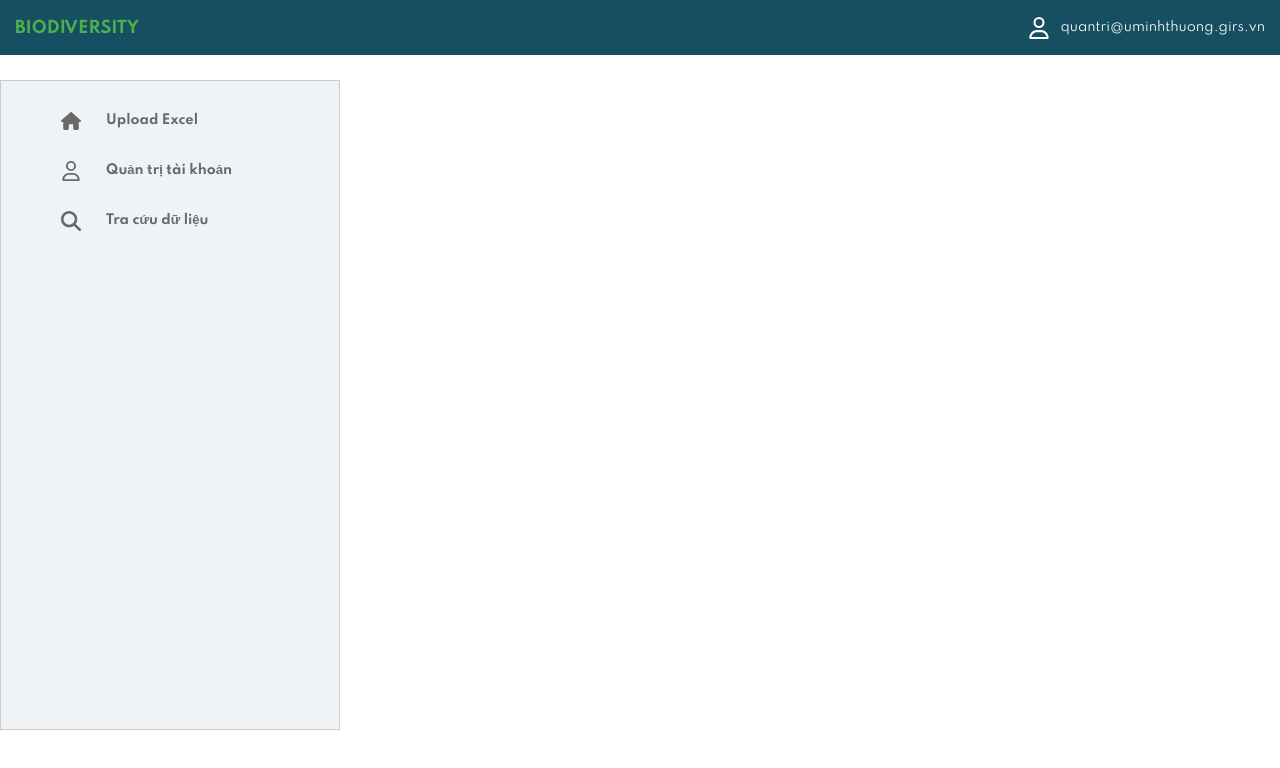
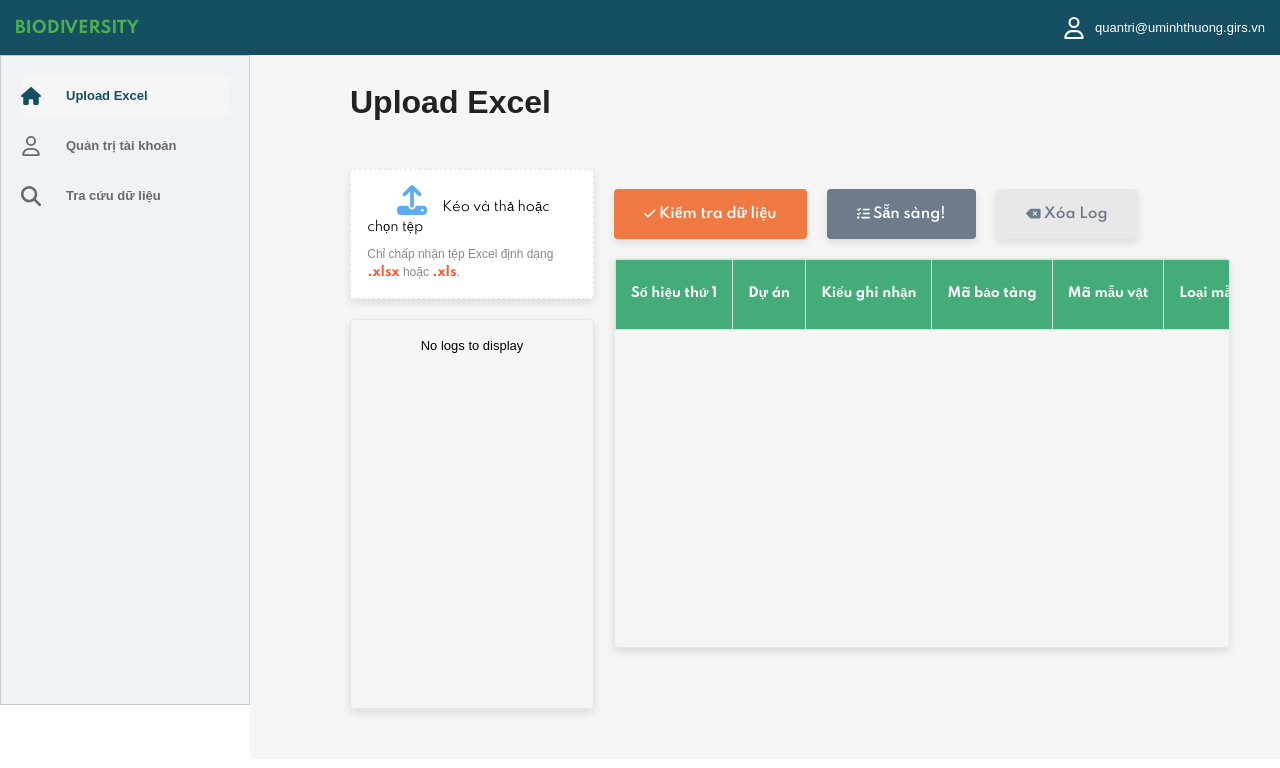
Before and after one commit to nhunhung/UMinhThuong-BioDB, a React (Create React App) app in the folder frontend/: page /admin in a window 1280 px wide. Shown: the top 768 px of the page. Built offline with nearby package versions, Linux system fonts and the light colour scheme.

Commit message:
giaodien

```diff
--- a/frontend/public/index.html
+++ b/frontend/public/index.html
@@ -24,6 +24,7 @@
       work correctly both with client-side routing and a non-root public URL.
       Learn how to configure a non-root public URL by running `npm run build`.
     -->
+    <base href="/" />
     <title>React App</title>
   </head>
   <body>
--- a/frontend/src/App.css
+++ b/frontend/src/App.css
@@ -1,122 +1,12 @@
-/* Cố định header ở trên cùng */
-.header {
-  display: flex;
-  justify-content: space-between;
-  align-items: center;
-  background-color: rgb(22 78 98);
-  height: 55px;
-  padding: 0 15px;
-  color: white;
-  position: fixed; /* Cố định header */
-  top: 0;
-  left: 0;
-  width: 100%;
-  z-index: 10; /* Đảm bảo header luôn ở trên */
+/* Font chữ chính */
+body {
+  font-family: 'Arial', sans-serif;
 }
 
-.header-left {
-  font-size: 16px;
-  color: #4caf50;
-  font-weight: bold;
+h1, h2, h3, h4, h5, h6 {
+  font-family: 'Arial', sans-serif;
 }
 
-.header-right {
-  display: flex;
-  align-items: center;
+p, span, a {
+  font-family: 'Arial', sans-serif;
 }
-
-.account-name {
-  margin-left: 5px;
-  white-space: nowrap;
-  color: white;
-}
-
-.account-icon {
-  width: 22px;
-  height: 22px;
-  color: white;
-  margin-right: 5px;
-}
-
-/* Sidebar cố định, cuộn theo trang */
-.sidebar {
-  width: 250px;  /* Đảm bảo độ rộng menu cố định */
-  height: 100%;  /* Sidebar chiếm hết chiều cao */
-  background-color: #e0e0e0;
-  padding: 20px 0;
-  position: fixed;  /* Giữ sidebar cố định khi cuộn trang */
-  top: 55px;  /* Cách mép trên bằng chiều cao của header */
-  left: 0;
-  overflow-y: auto; /* Cho phép cuộn nội dung trong sidebar */
-}
-
-.menu {
-  list-style: none;
-  padding: 0;
-}
-
-.menu-item {
-  position: relative;
-  padding: 10px 5px;
-  margin: 10px;
-  margin-bottom: 10px;
-  font-weight: bold;
-  cursor: pointer;
-  color: #696969;
-}
-
-.menu-item:nth-child(2) {
-  z-index: 2; /* Menu thứ 2 sẽ hiển thị lên trên backdrop */
-}
-
-.menu-item:hover, .menu-item.active {
-  background-color: #f5f5f5;
-  color: rgb(22 78 98);
-  border-radius: 5px;
-  fill: currentColor;
-}
-
-.menu-name {
-  margin-left: 15px;
-}
-
-.menu-icon {
-  width: 20px;
-  height: 20px;
-  margin-left: 10px;
-  fill: currentColor; /* Để màu icon đồng bộ với text */
-}
-
-/* Container chứa nội dung chính, tránh bị che bởi sidebar */
-.container {
-  display: flex;
-  margin-left: 250px;  /* Đẩy nội dung chính ra khỏi sidebar */
-  background-color: #f5f5f5;
-  width: calc(100% - 250px);  /* Đảm bảo container chiếm hết không gian còn lại */
-  padding-top: 55px; /* Cách header */
-}
-
-.body {
-  width: 100%;
-}
-
-.main {
-  display: flex;
-  flex: 1;
-}
-
-
-.sidebar {
-
-  background-color: #ddd;
- width: 340px !important;
-position:absolute !important;
-
-}
-
-
-.card-list {
-  flex: 0 0 80%; /* CardList chiếm 60% */
-  background-color: #fff; /* Màu nền cho CardList (tuỳ chỉnh) */
-  margin-left:320px !important;
-}
--- a/frontend/src/App.js
+++ b/frontend/src/App.js
@@ -3,6 +3,7 @@ import './App.css';
 import React, { useState } from 'react';
 import { BrowserRouter as Router, Routes, Route, useLocation } from 'react-router-dom';
 import AdminLoginForm from './components/AdminLoginForm';
+import LoginForm from './components/LoginForm';
 import UploadExcel from './components/UploadExcel';
 import Admin from './pages/Admin';
 import Header from './layout/header';
@@ -35,9 +36,10 @@ function App() {
         <Routes>
           <Route path="/" element={<Home />} />
           <Route path="/admin" element={<Admin />} />
-          <Route path="/login" element={<AdminLoginForm />} />
+          <Route path="/Admin-login" element={<AdminLoginForm />} />
+          <Route path="/login" element={<LoginForm />} />
           <Route path="/upload" element={<UploadExcel />} />
-          <Route path="/lookup" element={<LookupPage />} />
+          <Route path="/search" element={<LookupPage />} />
           <Route path="/contact" element={<ContactForm />} />
         </Routes>
 
--- a/frontend/src/StyleCSS/Admin.css
+++ b/frontend/src/StyleCSS/Admin.css
@@ -1,4 +1,4 @@
-/* Cố định header ở trên cùng */
+
 .header {
   display: flex;
   justify-content: space-between;
@@ -7,11 +7,11 @@
   height: 55px;
   padding: 0 15px;
   color: white;
-  position: fixed; /* Cố định header */
+  position: fixed;
   top: 0;
   left: 0;
   width: 100%;
-  z-index: 10; /* Đảm bảo header luôn ở trên */
+  z-index: 10;
 }
 
 .header-left {
@@ -40,14 +40,14 @@
 
 /* Sidebar cố định, cuộn theo trang */
 .sidebar {
-  width: 250px;  /* Đảm bảo độ rộng menu cố định */
-  height: 100%;  /* Sidebar chiếm hết chiều cao */
+  width: 100px;
+  height: 100%;
   background-color: #e0e0e0;
-  padding: 20px 0;
-  position: fixed;  /* Giữ sidebar cố định khi cuộn trang */
-  top: 55px;  /* Cách mép trên bằng chiều cao của header */
+  padding: 5px 0;
+  position: fixed;
+  top: 30px;
   left: 0;
-  overflow-y: auto; /* Cho phép cuộn nội dung trong sidebar */
+  overflow-y: auto;
 }
 
 .menu {
@@ -59,7 +59,7 @@
   position: relative;
   display: flex; /* Sử dụng flex để căn chỉnh chữ và icon trên một dòng */
   align-items: center; /* Căn giữa icon và chữ theo chiều dọc */
-  padding: 10px 30px;
+  padding: 10px 0px;
   margin: 10px;
   margin-bottom: 10px;
   font-weight: bold;
@@ -85,17 +85,17 @@
 .menu-icon {
   width: 20px;
   height: 20px;
-  margin-right: 10px; /* Thay đổi margin-left thành margin-right để căn chỉnh hợp lý */
-  fill: currentColor; /* Để màu icon đồng bộ với text */
+  margin-right: 10px;
+  fill: currentColor;
 }
 
-/* Container chứa nội dung chính, tránh bị che bởi sidebar */
+
 .container {
   display: flex;
-  margin-left: 250px;  /* Đẩy nội dung chính ra khỏi sidebar */
+  margin-left: 250px;
   background-color: #f5f5f5;
-  width: calc(100% - 250px);  /* Đảm bảo container chiếm hết không gian còn lại */
-  padding-top: 55px; /* Cách header */
+  width: calc(100% - 250px);
+  padding-top: 35px;
 }
 
 .body {
--- a/frontend/src/components/Header.js
+++ b/frontend/src/components/Header.js
@@ -1,6 +1,7 @@
 import React from 'react';
-import { AiFillHome, AiOutlineSearch } from 'react-icons/ai'; // Import icons
-import '../StyleCSS/Header.css'; // Đường dẫn đến CSS
+import { Link } from 'react-router-dom'; // Import Link từ react-router-dom
+import { AiFillHome, AiOutlineSearch } from 'react-icons/ai';
+import '../StyleCSS/Header.css';
 
 const Header = () => {
     return (
@@ -12,13 +13,13 @@ const Header = () => {
 
             {/* Navigation */}
             <nav className="header-nav">
-                <a href="/">
+                <Link to="/">
                     <AiFillHome className="icon" /> Trang chủ
-                </a>
-                <a href="/search">
+                </Link>
+                <Link to="/search">
                     <AiOutlineSearch className="icon" /> Tra cứu dữ liệu
-                </a>
-                <a href="/contact">Liên hệ</a>
+                </Link>
+                <Link to="/contact">Liên hệ</Link>
             </nav>
 
             {/* Actions */}
--- a/frontend/src/components/LoginForm.js
+++ b/frontend/src/components/LoginForm.js
@@ -1,40 +1,15 @@
-// import React from 'react';
-// import '../StyleCSS/LoginForm.css';
-// import logoUMT from '../assets/logo_UMT.png';
-
-// const LoginForm = () => {
-//   return (
-//     <div className="login-container">
-//       <div className="login-left">
-//         <img
-//           src={logoUMT}
-//           alt="Logo"
-//           className="logo"
-//         />
-//       </div>
-//       <div className="login-right">
-//         <h2>Đăng nhập</h2>
-//         <form>
-//           <input type="text" placeholder="Tài khoản" className="input-field" />
-//           <input type="password" placeholder="Mật khẩu" className="input-field" />
-//           <div className="button-container">
-//             <button type="submit" className="login-button">Đăng nhập</button>
-//             <button type="button" className="guest-button">Khách</button>
-//           </div>
-//         </form>
-//       </div>
-//     </div>
-//   );
-// };
-
-// export default LoginForm;
-
-
 import React from 'react';
+import { useNavigate } from 'react-router-dom';
 import '../StyleCSS/LoginForm.css';
 import logoUMT from '../assets/logo_UMT.png';
 
 const LoginForm = () => {
+  const navigate = useNavigate();
+
+  const handleGuestClick = () => {
+    navigate('/');
+  };
+
   return (
     <div className="login-container">
       <div className="login-left">
@@ -61,7 +36,11 @@ const LoginForm = () => {
             <button type="submit" className="login-button">
               Đăng nhập
             </button>
-            <button type="button" className="guest-button">
+            <button
+              type="button"
+              className="guest-button"
+              onClick={handleGuestClick}
+            >
               Khách
             </button>
           </div>
--- a/frontend/src/pages/Admin.js
+++ b/frontend/src/pages/Admin.js
@@ -2,10 +2,11 @@ import '../StyleCSS/Admin.css';
 import React, { useState } from 'react';
 import AccountManagement from '../components/AccountManagement';
 import UploadExcel from '../components/UploadExcel';
+import DataSearch from './LookupPage'
 
 function Admin() {
   // Trạng thái activeMenu sẽ lưu giá trị của menu đang được chọn
-  const [activeMenu, setActiveMenu] = useState('');
+  const [activeMenu, setActiveMenu] = useState('uploadExcel');
 
   // Hàm xử lý khi chọn menu
   const handleMenuClick = (menu) => {
@@ -86,6 +87,7 @@ function Admin() {
           {/* Hiển thị nội dung theo menu đã chọn */}
           {activeMenu === 'accountManagement' && <AccountManagement />}
           {activeMenu === 'uploadExcel' && <UploadExcel />}
+          {activeMenu === 'dataSearch' && <DataSearch />}
           {activeMenu === '' && <div></div>}
         </div>
       </div>
```
Also changed, not shown: frontend/src/layout/header.js (+11 -10 lines), 1 other file (tests, documents, lock files or other folders).
